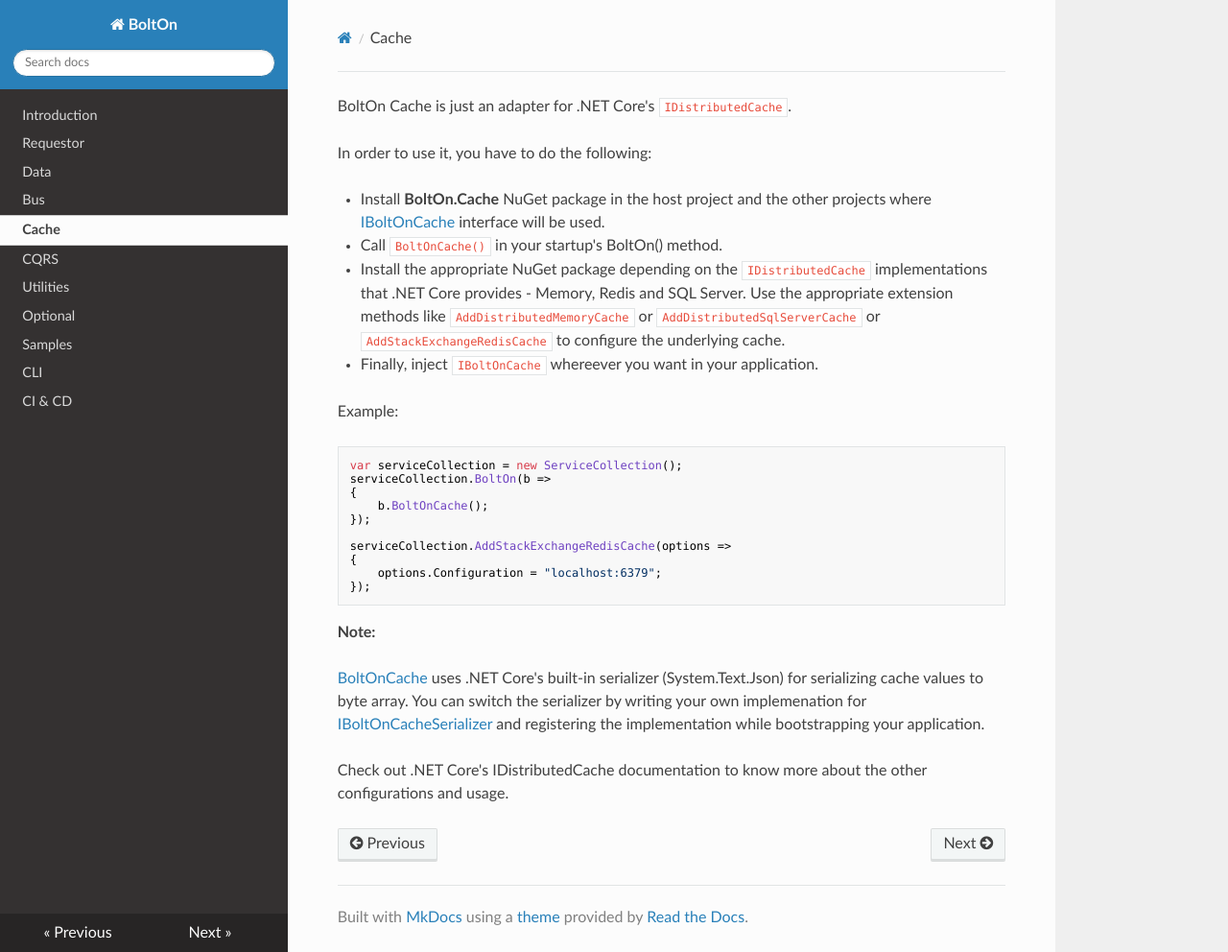
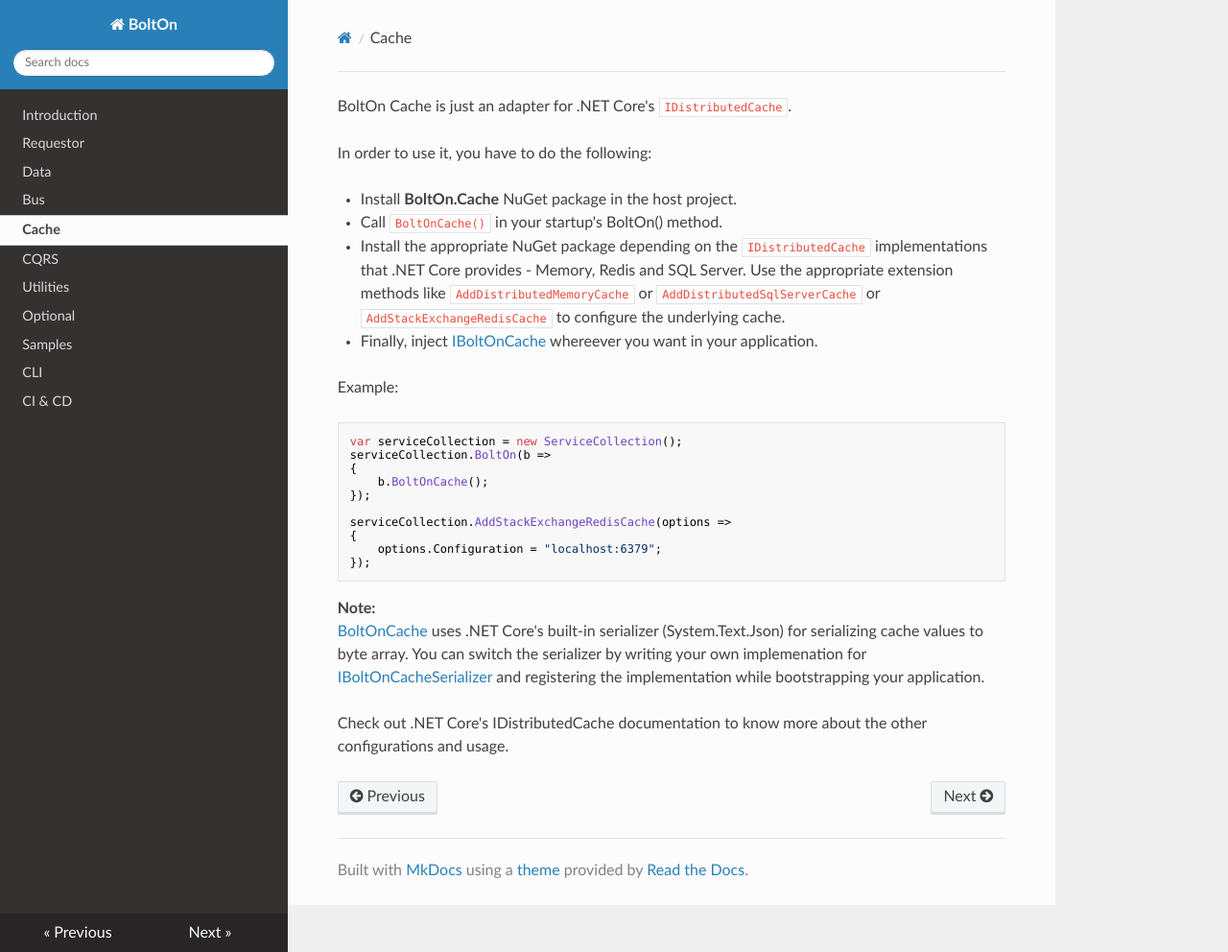
Before and after one commit to gokulm/BoltOn, an MkDocs documentation site: the page built from docs/cache.md, in a window 1280 px wide and 992 px high. Shown: the whole window at 96% size. Built offline with MkDocs 1.6.1, drawn with Linux system fonts in a browser that asks for light colours; nearby versions of some CDN libraries.

Commit message:
updated samples nuget pkgs

```diff
--- a/docs/cache.md
+++ b/docs/cache.md
@@ -2,10 +2,10 @@
 
 In order to use it, you have to do the following:
 
-* Install **BoltOn.Cache** NuGet package in the host project and the other projects where [IBoltOnCache](https://github.com/gokulm/BoltOn/blob/master/src/BoltOn/Cache/IBoltOnCache.cs) interface will be used.
+* Install **BoltOn.Cache** NuGet package in the host project.
 * Call `BoltOnCache()` in your startup's BoltOn() method.
 * Install the appropriate NuGet package depending on the `IDistributedCache` implementations that .NET Core provides - Memory, Redis and SQL Server. Use the appropriate extension methods like `AddDistributedMemoryCache` or `AddDistributedSqlServerCache` or `AddStackExchangeRedisCache` to configure the underlying cache.
-* Finally, inject `IBoltOnCache` whereever you want in your application.
+* Finally, inject [IBoltOnCache](https://github.com/gokulm/BoltOn/blob/master/src/BoltOn/Cache/IBoltOnCache.cs) whereever you want in your application.
 
 Example:
 
@@ -21,7 +21,7 @@
     });
 
 **Note:**
-
+<br />
 [BoltOnCache](https://github.com/gokulm/BoltOn/blob/master/src/BoltOn.Cache/BoltOnCache.cs) uses .NET Core's built-in serializer (System.Text.Json) for serializing cache values to byte array. You can switch the serializer by writing your own implemenation for [IBoltOnCacheSerializer](https://github.com/gokulm/BoltOn/blob/master/src/BoltOn.Cache/BoltOnCacheSerializer.cs) and registering the implementation while bootstrapping your application.
 
 Check out .NET Core's IDistributedCache documentation to know more about the other configurations and usage.
```
Also changed, not shown: 5 other files.
